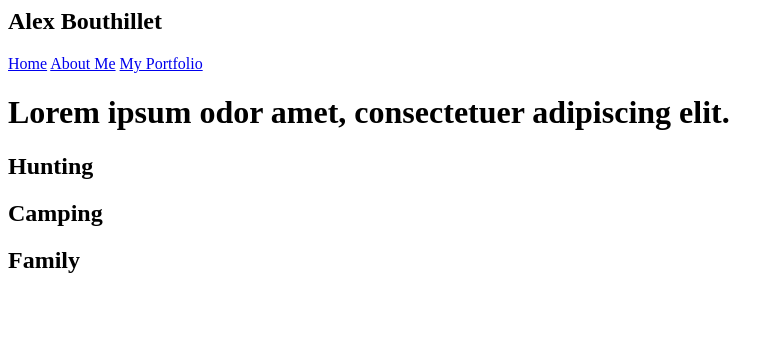
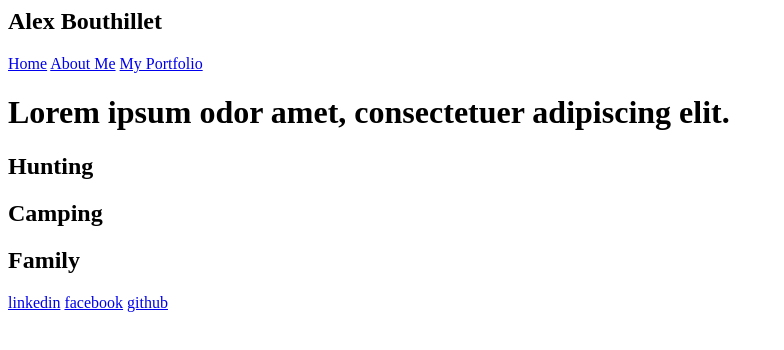
Before and after one commit to Alexb1212/pesonal-website-part-one, a plain HTML site: page about.html in a window 1280 px wide. Shown: the whole page, without its empty margins (0-784 px from the left). Drawn offline with Linux system fonts and the light colour scheme.

Commit message:
fix link names

```diff
--- a/about.html
+++ b/about.html
@@ -37,9 +37,9 @@
     </main>
 
     <footer>
-      <a href="http://linkedin.com" target="_blank" rel="noopener noreferrer"></a>
-       <a href="http://facebook.com" target="_blank" rel="noopener noreferrer"></a>
-        <a href="http://github.com" target="_blank" rel="noopener noreferrer"></a>
+      <a href="http://linkedin.com" target="_blank" rel="noopener noreferrer">linkedin</a>
+       <a href="http://facebook.com" target="_blank" rel="noopener noreferrer">facebook</a>
+        <a href="http://github.com" target="_blank" rel="noopener noreferrer">github</a>
     </footer>
   </body>
 </html>
```
Also changed, not shown: index.html (+3 -3 lines), portfolio.html (+3 -3 lines).
